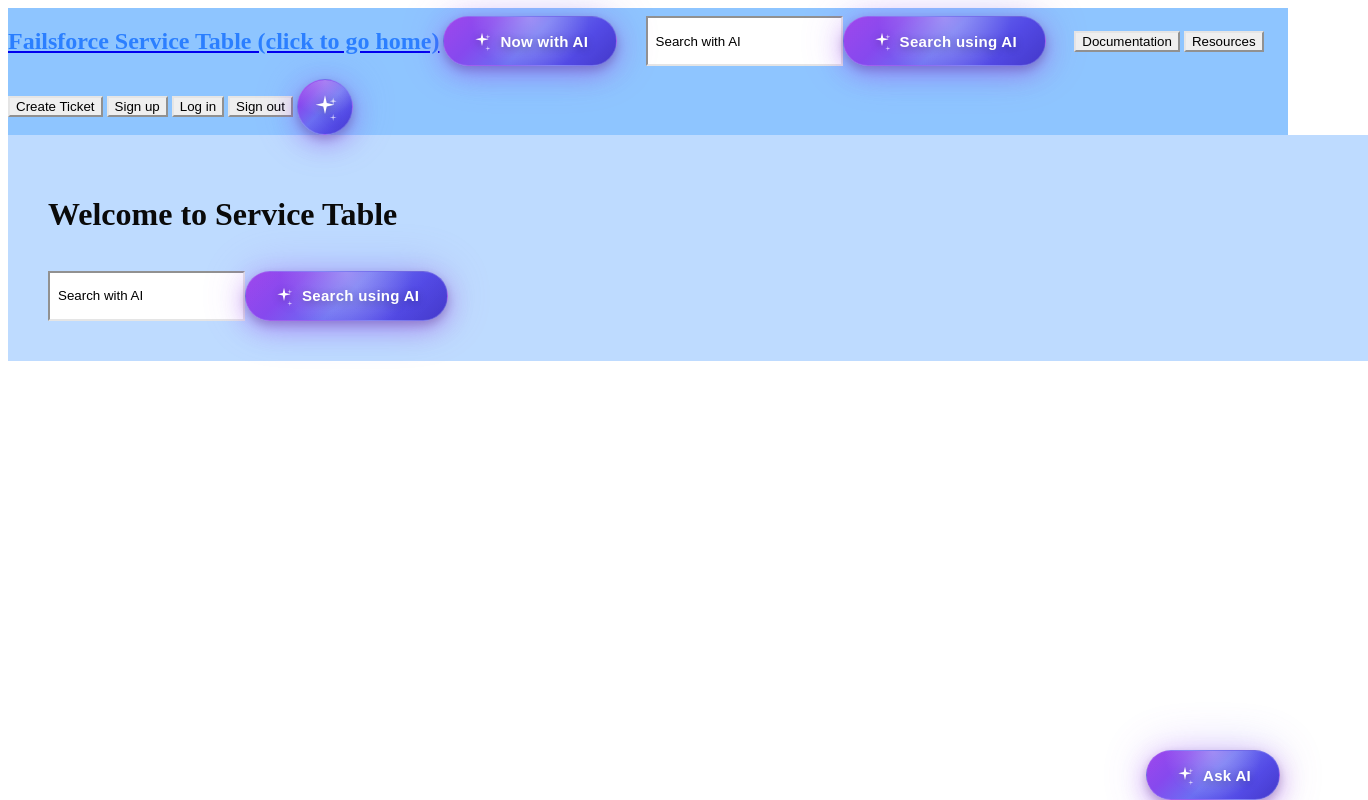
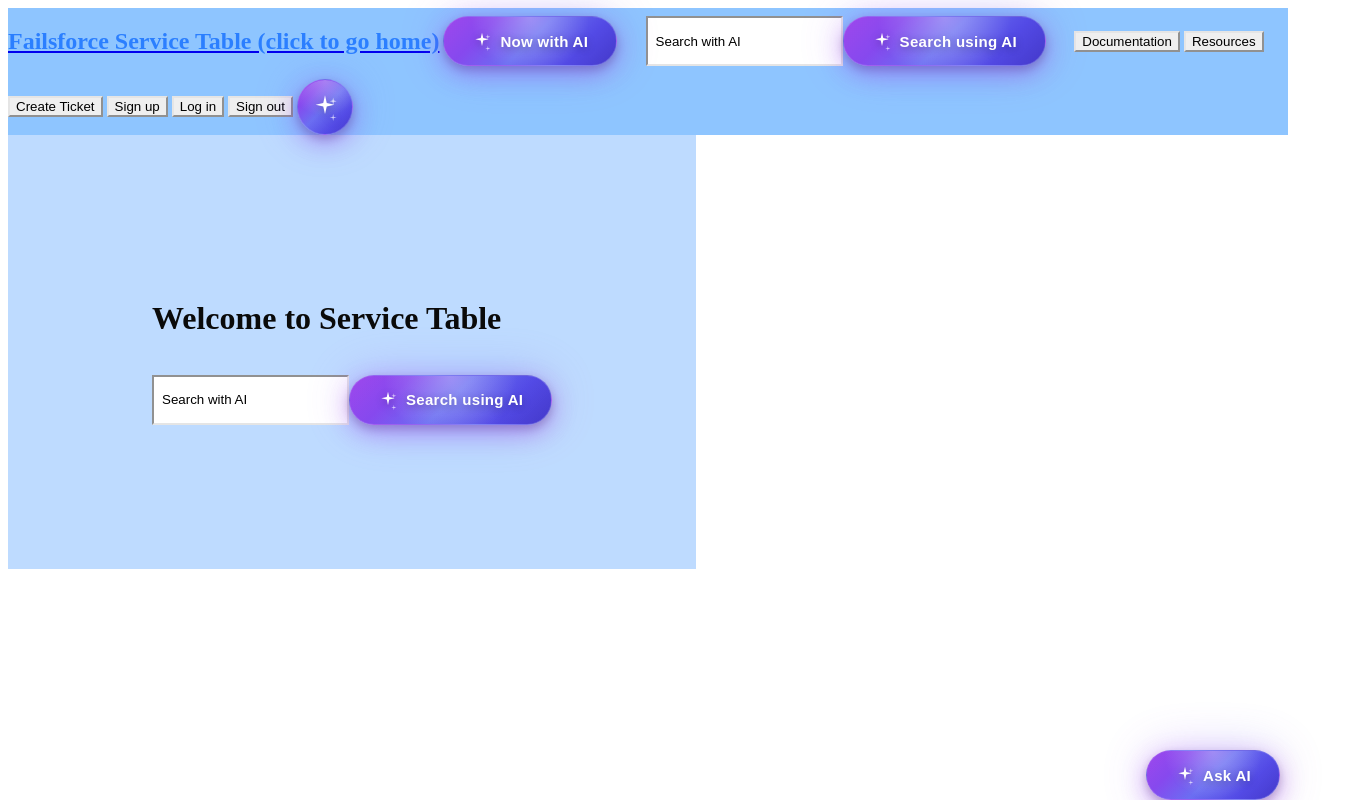
Before and after one commit to ingoau/service-table, a Next.js app: page / in a window 1280 px wide. Shown: the whole page, 1368 px wide, since content can reach past the window. Built offline with nearby package versions, Linux system fonts and the light colour scheme.

Commit message:
change hero

```diff
--- a/app/page.tsx
+++ b/app/page.tsx
@@ -5,7 +5,7 @@ import SearchBox from "@/components/searchbox";
 export default function Home() {
   return (
     <>
-      <div className="w-screen bg-blue-200 p-10 flex flex-col gap-4">
+      <div className="w-fit bg-blue-200 p-36 flex flex-col gap-4">
         <h1>Welcome to Service Table</h1>
         <SearchBox />
       </div>
```
